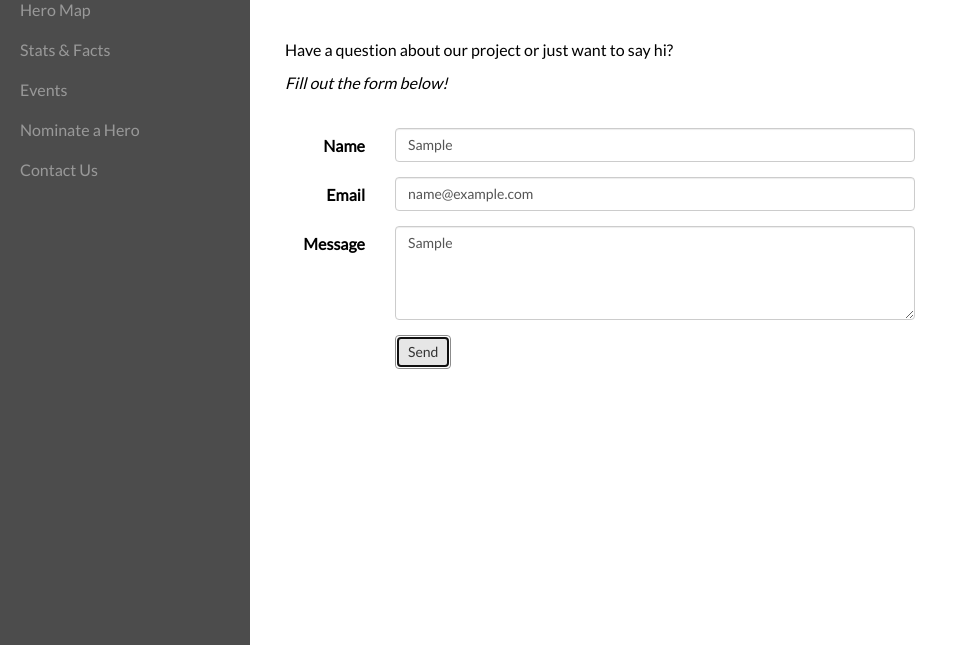
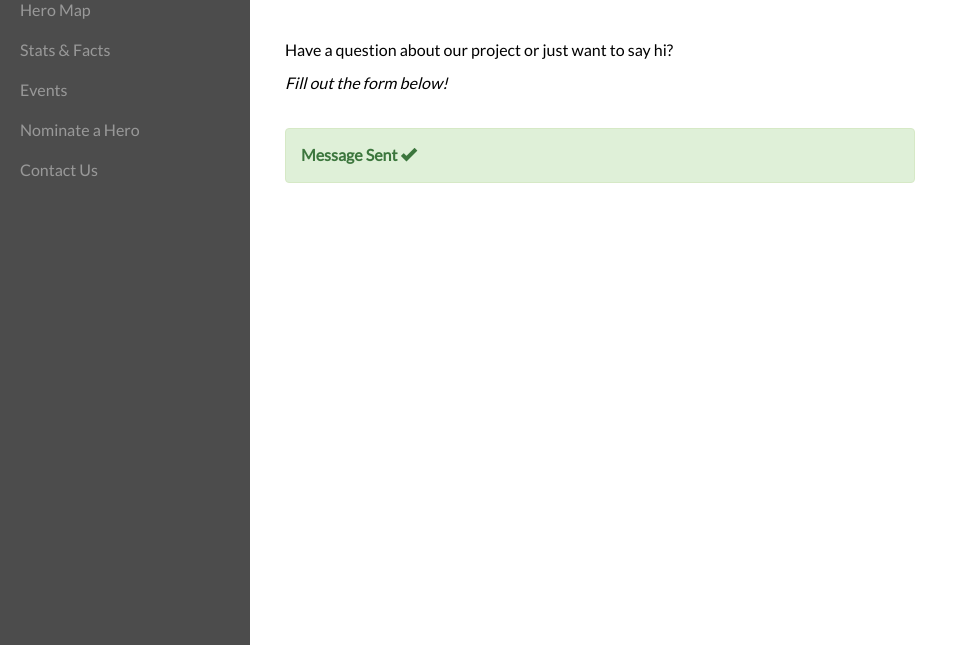
Before and after one commit to bsansone/Project-Hero, a plain HTML site: page contact.html in a window 1280 px wide. Both pictures are taken after typing "Sample", "name@example.com", "Sample" into the empty fields and a click on the input "Send". Shown: the part 155-800 px from the top of the page, without its empty margins (0-958 px from the left). Drawn offline with Linux system fonts and the light colour scheme; no server answers.

Commit message:
form doesnt work, but spits out message anyway

```diff
--- a/contact.html
+++ b/contact.html
@@ -87,6 +87,9 @@
                                 <em>Fill out the form below!</em>
                             </p>
                             <br />
+                            <div id="formSent" >
+
+                            </div>
                             <form id="contactForm" class="form-horizontal" role="form" method="post" action="">
                                 <div class="form-group">
                                     <label for="name" class="col-sm-2 control-label">Name</label>
@@ -137,6 +140,11 @@
             e.preventDefault();
             $("#wrapper").toggleClass("toggled");
         });
+        $("#submit").click(function (e) {
+            e.preventDefault();
+            $("#contactForm").remove();
+            $("#formSent").append("<div class='alert alert-success'> <strong>Message Sent <span class='glyphicon glyphicon-ok'></span></strong></div>");
+        });
     </script>
 </body>
 
```
